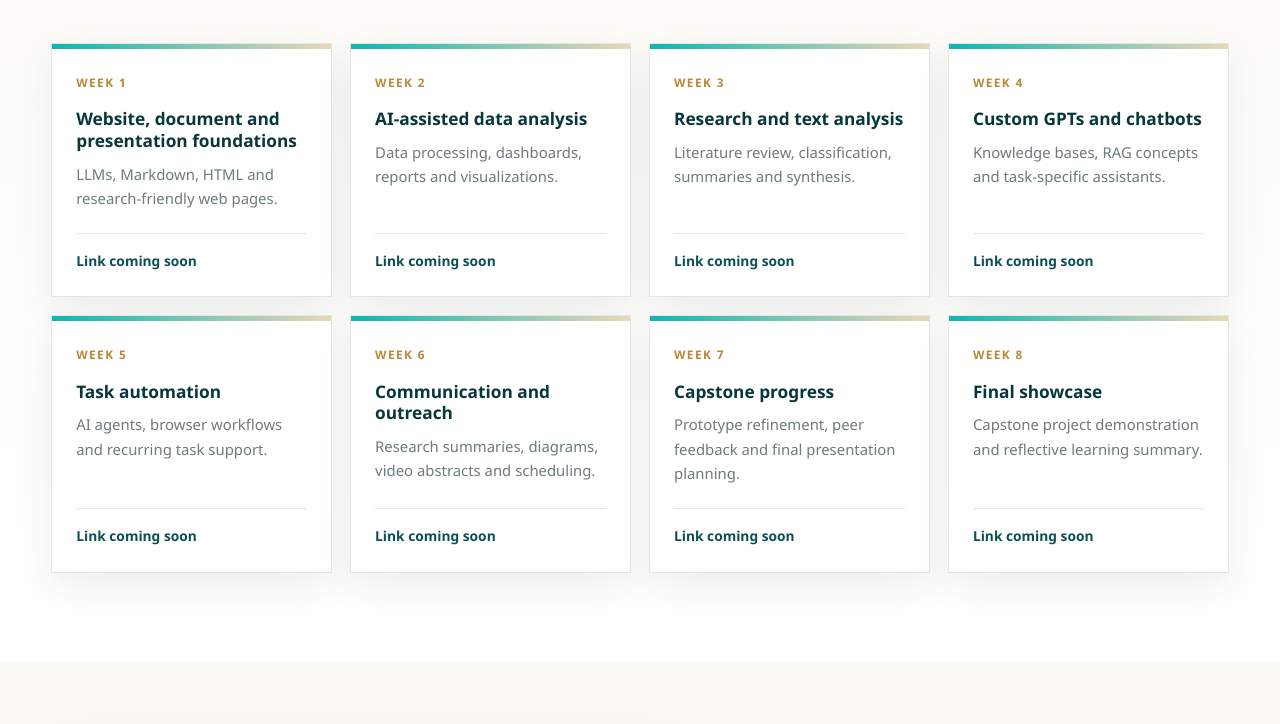
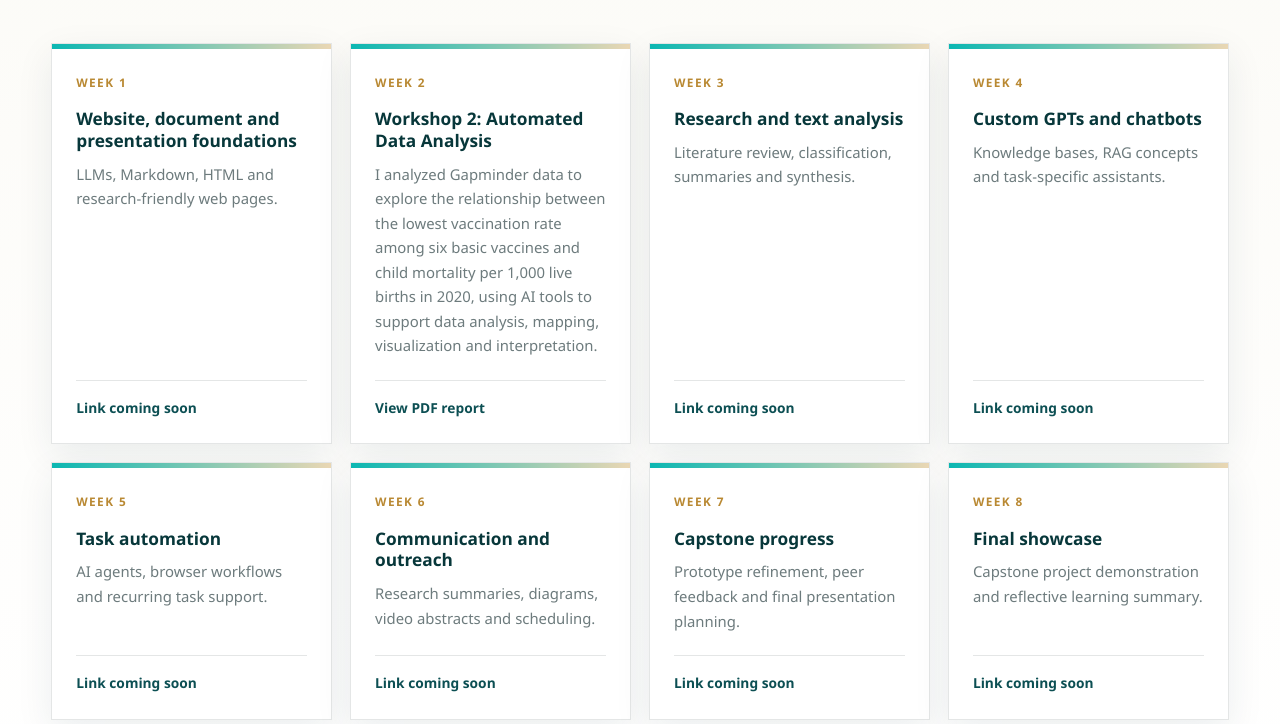
Before and after one commit to enantongo20-pixel/graph-ai-portfolio, a plain HTML site: page index.html in a window 1280 px wide. Shown: the part 3779-4503 px from the top of the page. Drawn offline with Linux system fonts and the light colour scheme.

Commit message:
Enhance styles and formatting in index.html
Added styles for placeholder links and improved text formatting throughout the document.

```diff
--- a/index.html
+++ b/index.html
@@ -566,6 +566,17 @@
       font-size: 0.86rem;
     }
 
+    .placeholder a {
+      color: var(--teal-dark);
+      text-decoration: none;
+      font-weight: 900;
+    }
+
+    .placeholder a:hover {
+      color: var(--gold);
+      text-decoration: underline;
+    }
+
     .capstone-wrap {
       display: grid;
       grid-template-columns: 1.1fr 0.9fr;
@@ -664,6 +675,7 @@
     }
   </style>
 </head>
+
 <body>
   <div class="top-strip">Generative AI for Work & Research • Responsible task automation • Portfolio showcase</div>
 
@@ -676,6 +688,7 @@
       </a>
       <div class="mini-actions" aria-hidden="true">◎ ◇</div>
     </div>
+
     <nav aria-label="Main navigation">
       <ul class="nav-links">
         <li><a href="#about">About Me</a></li>
@@ -689,12 +702,21 @@
   <main id="top">
     <section class="hero" aria-label="Portfolio hero section">
       <div class="hero-content">
-        <img class="avatar" src="https://github.com/enantongo20-pixel/graph-ai-portfolio/blob/main/RCSL0812-Eva.jpg?raw=true" alt="Portrait of Eva Loi Nantongo" />
+        <img
+          class="avatar"
+          src="https://github.com/enantongo20-pixel/graph-ai-portfolio/blob/main/RCSL0812-Eva.jpg?raw=true"
+          alt="Portrait of Eva Loi Nantongo"
+        />
+
         <span class="hero-kicker">The GRAPH Courses • 8-week live cohort</span>
+
         <h1>Transforming regulatory work through responsible generative AI.</h1>
+
         <p class="hero-subtitle">
-          A polished portfolio documenting my learning journey in no-code AI tools for research productivity, regulatory workflows, automation and communication.
+          A polished portfolio documenting my learning journey in no-code AI tools for research productivity,
+          regulatory workflows, automation and communication.
         </p>
+
         <a class="enter-btn" href="#about">ENTER</a>
       </div>
     </section>
@@ -705,18 +727,23 @@
           <p class="kicker">About me</p>
           <h2>Pharmacist, regulatory affairs professional and responsible AI learner.</h2>
           <p class="lead">
-            I bring more than two decades of medicines regulation experience to this portfolio, with a focus on practical, transparent and human-led AI support for regulatory science and research productivity.
+            I bring more than two decades of medicines regulation experience to this portfolio, with a focus on
+            practical, transparent and human-led AI support for regulatory science and research productivity.
           </p>
         </div>
 
         <div class="split-grid">
           <div class="portrait-card" aria-label="Decorative Eva Nantongo profile card"></div>
+
           <div class="cards">
             <article class="card">
               <h3>Professional focus</h3>
               <p>
-                My work has included screening Finished Pharmaceutical Product dossiers for completeness, monitoring assessment pipelines, maintaining regulatory records, supporting WHO Public Assessment Report updates, and strengthening quality management through SOPs, work instructions and guidance documents.
+                My work has included screening Finished Pharmaceutical Product dossiers for completeness, monitoring
+                assessment pipelines, maintaining regulatory records, supporting WHO Public Assessment Report updates,
+                and strengthening quality management through SOPs, work instructions and guidance documents.
               </p>
+
               <div class="pills" aria-label="Professional focus areas">
                 <span class="pill">FPP dossier screening</span>
                 <span class="pill">CTD review</span>
@@ -727,10 +754,13 @@
                 <span class="pill">Responsible AI</span>
               </div>
             </article>
+
             <article class="card">
               <h3>AI learning goal</h3>
               <p>
-                My goal is to learn how to use generative AI responsibly to improve document-heavy workflows, organize information, summarize evidence, support data analysis, and communicate technical outputs clearly—without replacing expert judgment or compromising confidentiality.
+                My goal is to learn how to use generative AI responsibly to improve document-heavy workflows, organize
+                information, summarize evidence, support data analysis, and communicate technical outputs clearly—without
+                replacing expert judgment or compromising confidentiality.
               </p>
             </article>
           </div>
@@ -740,17 +770,25 @@
           <article class="exp-card">
             <time>2017–2025</time>
             <h3>Technical Officer, WHO Prequalification of Medicines</h3>
-            <p>Screening applications, managing FPP workflows, updating product information and supporting assessment records.</p>
+            <p>
+              Screening applications, managing FPP workflows, updating product information and supporting assessment records.
+            </p>
           </article>
+
           <article class="exp-card">
             <time>2012–2017</time>
             <h3>External Assessor, WHO Prequalification</h3>
-            <p>Quality assessment of FPP additional information, new applications, variations and WHOPAR preparation.</p>
+            <p>
+              Quality assessment of FPP additional information, new applications, variations and WHOPAR preparation.
+            </p>
           </article>
+
           <article class="exp-card">
             <time>2004–2017</time>
             <h3>Drug Assessment and Registration Officer, NDA Uganda</h3>
-            <p>Assessment of registration dossiers, variations, guideline development and regulatory procedures.</p>
+            <p>
+              Assessment of registration dossiers, variations, guideline development and regulatory procedures.
+            </p>
           </article>
         </div>
       </div>
@@ -762,7 +800,8 @@
           <p class="kicker">About the course</p>
           <h2>Generative AI for Work & Research.</h2>
           <p class="lead">
-            An 8-week live cohort course from The GRAPH Courses focused on no-code AI tools for responsible task automation, research productivity, data analysis, communication and capstone project development.
+            An 8-week live cohort course from The GRAPH Courses focused on no-code AI tools for responsible task
+            automation, research productivity, data analysis, communication and capstone project development.
           </p>
         </div>
 
@@ -780,14 +819,45 @@
           </article>
 
           <div class="modules" aria-label="Course modules">
-            <article class="module"><span>Module 1</span><h3>Websites, Documents & Presentations</h3></article>
-            <article class="module"><span>Module 2</span><h3>AI-Automated Data Analysis</h3></article>
-            <article class="module"><span>Module 3</span><h3>GenAI for Research & Text Analysis</h3></article>
-            <article class="module"><span>Module 4</span><h3>Custom GPTs and Chatbots</h3></article>
-            <article class="module"><span>Module 5</span><h3>AI for Task Automation</h3></article>
-            <article class="module"><span>Module 6</span><h3>GenAI for Communication & Outreach</h3></article>
-            <article class="module"><span>Module 7</span><h3>Capstone Project & Showcase</h3></article>
-            <article class="module"><span>Assessment</span><h3>Quizzes, assignments, participation and final project</h3></article>
+            <article class="module">
+              <span>Module 1</span>
+              <h3>Websites, Documents & Presentations</h3>
+            </article>
+
+            <article class="module">
+              <span>Module 2</span>
+              <h3>AI-Automated Data Analysis</h3>
+            </article>
+
+            <article class="module">
+              <span>Module 3</span>
+              <h3>GenAI for Research & Text Analysis</h3>
+            </article>
+
+            <article class="module">
+              <span>Module 4</span>
+              <h3>Custom GPTs and Chatbots</h3>
+            </article>
+
+            <article class="module">
+              <span>Module 5</span>
+              <h3>AI for Task Automation</h3>
+            </article>
+
+            <article class="module">
+              <span>Module 6</span>
+              <h3>GenAI for Communication & Outreach</h3>
+            </article>
+
+            <article class="module">
+              <span>Module 7</span>
+              <h3>Capstone Project & Showcase</h3>
+            </article>
+
+            <article class="module">
+              <span>Assessment</span>
+              <h3>Quizzes, assignments, participation and final project</h3>
+            </article>
           </div>
         </div>
       </div>
@@ -804,14 +874,89 @@
         </div>
 
         <div class="submission-grid">
-          <article class="submission"><div><span class="week">Week 1</span><h3>Website, document and presentation foundations</h3><p>LLMs, Markdown, HTML and research-friendly web pages.</p></div><div class="placeholder">Link coming soon</div></article>
-          <article class="submission"><div><span class="week">Week 2</span><h3>AI-assisted data analysis</h3><p>Data processing, dashboards, reports and visualizations.</p></div><div class="placeholder">Link coming soon</div></article>
-          <article class="submission"><div><span class="week">Week 3</span><h3>Research and text analysis</h3><p>Literature review, classification, summaries and synthesis.</p></div><div class="placeholder">Link coming soon</div></article>
-          <article class="submission"><div><span class="week">Week 4</span><h3>Custom GPTs and chatbots</h3><p>Knowledge bases, RAG concepts and task-specific assistants.</p></div><div class="placeholder">Link coming soon</div></article>
-          <article class="submission"><div><span class="week">Week 5</span><h3>Task automation</h3><p>AI agents, browser workflows and recurring task support.</p></div><div class="placeholder">Link coming soon</div></article>
-          <article class="submission"><div><span class="week">Week 6</span><h3>Communication and outreach</h3><p>Research summaries, diagrams, video abstracts and scheduling.</p></div><div class="placeholder">Link coming soon</div></article>
-          <article class="submission"><div><span class="week">Week 7</span><h3>Capstone progress</h3><p>Prototype refinement, peer feedback and final presentation planning.</p></div><div class="placeholder">Link coming soon</div></article>
-          <article class="submission"><div><span class="week">Week 8</span><h3>Final showcase</h3><p>Capstone project demonstration and reflective learning summary.</p></div><div class="placeholder">Link coming soon</div></article>
+          <article class="submission">
+            <div>
+              <span class="week">Week 1</span>
+              <h3>Website, document and presentation foundations</h3>
+              <p>LLMs, Markdown, HTML and research-friendly web pages.</p>
+            </div>
+            <div class="placeholder">Link coming soon</div>
+          </article>
+
+          <article class="submission">
+            <div>
+              <span class="week">Week 2</span>
+              <h3>Workshop 2: Automated Data Analysis</h3>
+              <p>
+                I analyzed Gapminder data to explore the relationship between the lowest vaccination rate among six basic
+                vaccines and child mortality per 1,000 live births in 2020, using AI tools to support data analysis,
+                mapping, visualization and interpretation.
+              </p>
+            </div>
+            <div class="placeholder">
+              <a
+                href="https://github.com/enantongo20-pixel/graph-ai-portfolio/blob/main/Vaccination_and_Child_Mortality_2020_Report.pdf"
+                target="_blank"
+                rel="noopener"
+              >
+                View PDF report
+              </a>
+            </div>
+          </article>
+
+          <article class="submission">
+            <div>
+              <span class="week">Week 3</span>
+              <h3>Research and text analysis</h3>
+              <p>Literature review, classification, summaries and synthesis.</p>
+            </div>
+            <div class="placeholder">Link coming soon</div>
+          </article>
+
+          <article class="submission">
+            <div>
+              <span class="week">Week 4</span>
+              <h3>Custom GPTs and chatbots</h3>
+              <p>Knowledge bases, RAG concepts and task-specific assistants.</p>
+            </div>
+            <div class="placeholder">Link coming soon</div>
+          </article>
+
+          <article class="submission">
+            <div>
+              <span class="week">Week 5</span>
+              <h3>Task automation</h3>
+              <p>AI agents, browser workflows and recurring task support.</p>
+            </div>
+            <div class="placeholder">Link coming soon</div>
+          </article>
+
+          <article class="submission">
+            <div>
+              <span class="week">Week 6</span>
+              <h3>Communication and outreach</h3>
+              <p>Research summaries, diagrams, video abstracts and scheduling.</p>
+            </div>
+            <div class="placeholder">Link coming soon</div>
+          </article>
+
+          <article class="submission">
+            <div>
+              <span class="week">Week 7</span>
+              <h3>Capstone progress</h3>
+              <p>Prototype refinement, peer feedback and final presentation planning.</p>
+            </div>
+            <div class="placeholder">Link coming soon</div>
+          </article>
+
+          <article class="submission">
+            <div>
+              <span class="week">Week 8</span>
+              <h3>Final showcase</h3>
+              <p>Capstone project demonstration and reflective learning summary.</p>
+            </div>
+            <div class="placeholder">Link coming soon</div>
+          </article>
         </div>
       </div>
     </section>
@@ -822,7 +967,9 @@
           <p class="kicker">Capstone direction</p>
           <h2>Responsible AI support for regulatory dossier screening.</h2>
           <p>
-            A possible capstone project is an AI-assisted workflow that helps identify completeness gaps in CTD/FPP submissions, missing tables of contents, navigation issues, required documents and recurring administrative checks—while keeping expert review, confidentiality and auditability at the centre.
+            A possible capstone project is an AI-assisted workflow that helps identify completeness gaps in CTD/FPP
+            submissions, missing tables of contents, navigation issues, required documents and recurring administrative
+            checks—while keeping expert review, confidentiality and auditability at the centre.
           </p>
         </article>
 
```
